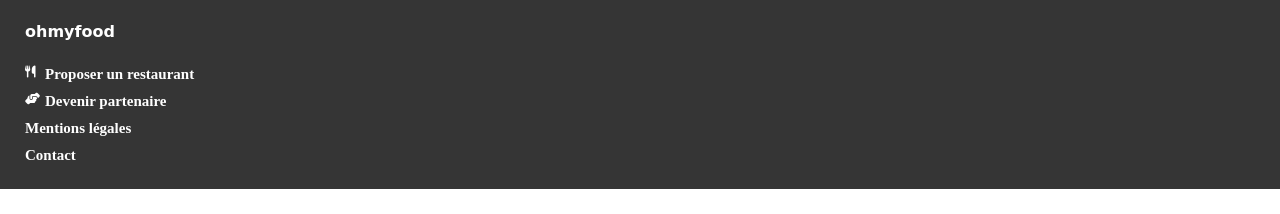
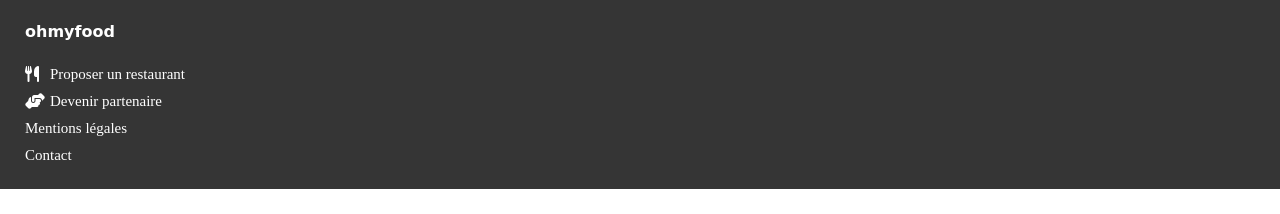
Before and after one commit to Allam0r/Ohmyfood, a website: page index.html in a window 1280 px wide. Shown: the part 467-681 px from the top of the page. Drawn offline with Linux system fonts and the light colour scheme; a web font is replaced by a local one.

Commit message:
fix footer

```diff
--- a/sass/layout/_footer.scss
+++ b/sass/layout/_footer.scss
@@ -16,15 +16,15 @@
     .footer_block_link{
         display: flex;
         flex-direction: row;
-        gap: 10px;
+        gap: 15px;
         i {
             color: white;
             width: 10px;
-            font-size: 12px;
         }
         h3 {
             color: white;
             font-size: 15px;
+            font-weight: 400;
         }
     }
 }
```
Also changed, not shown: public/css/index.css, public/css/restaurant.css, 2 other files.
